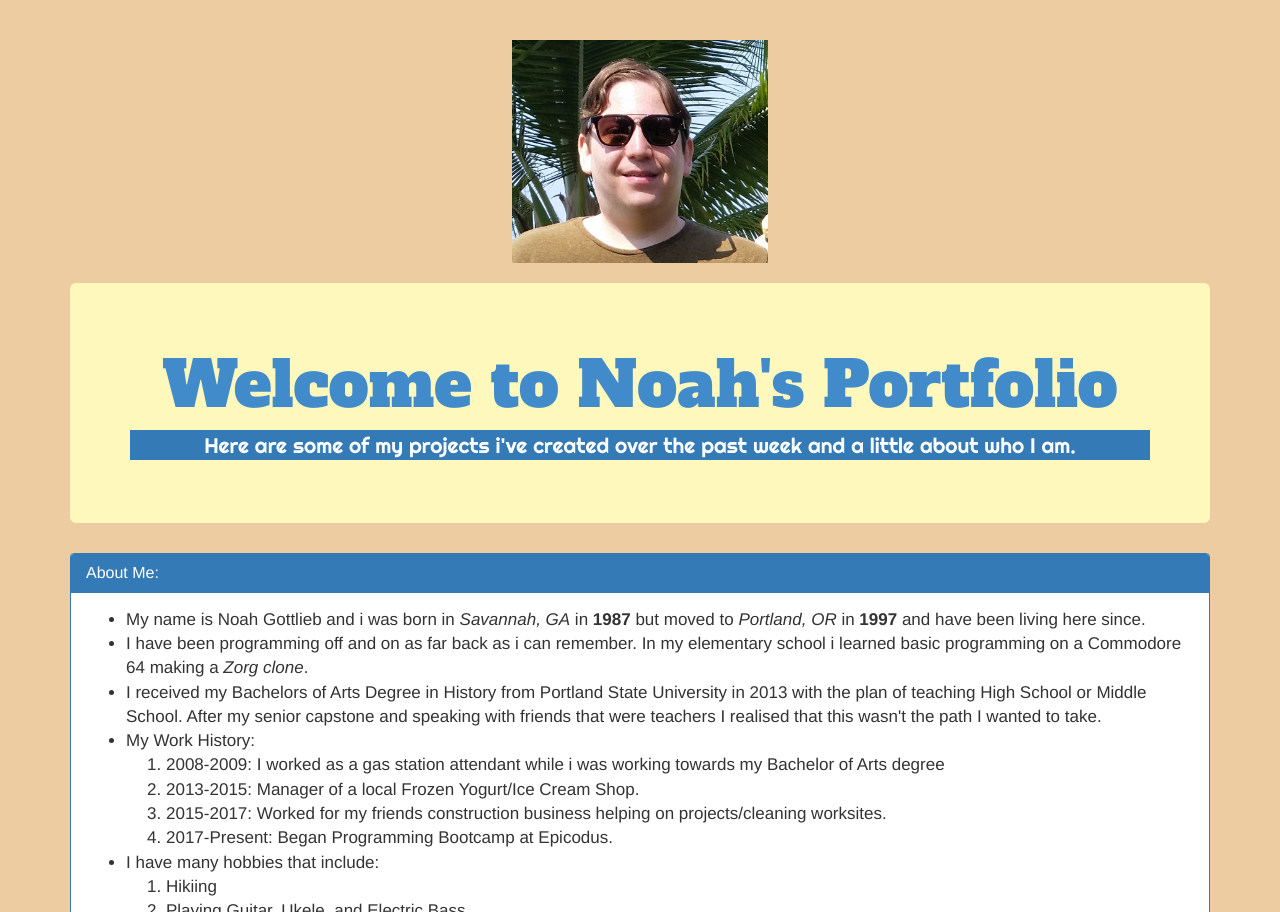
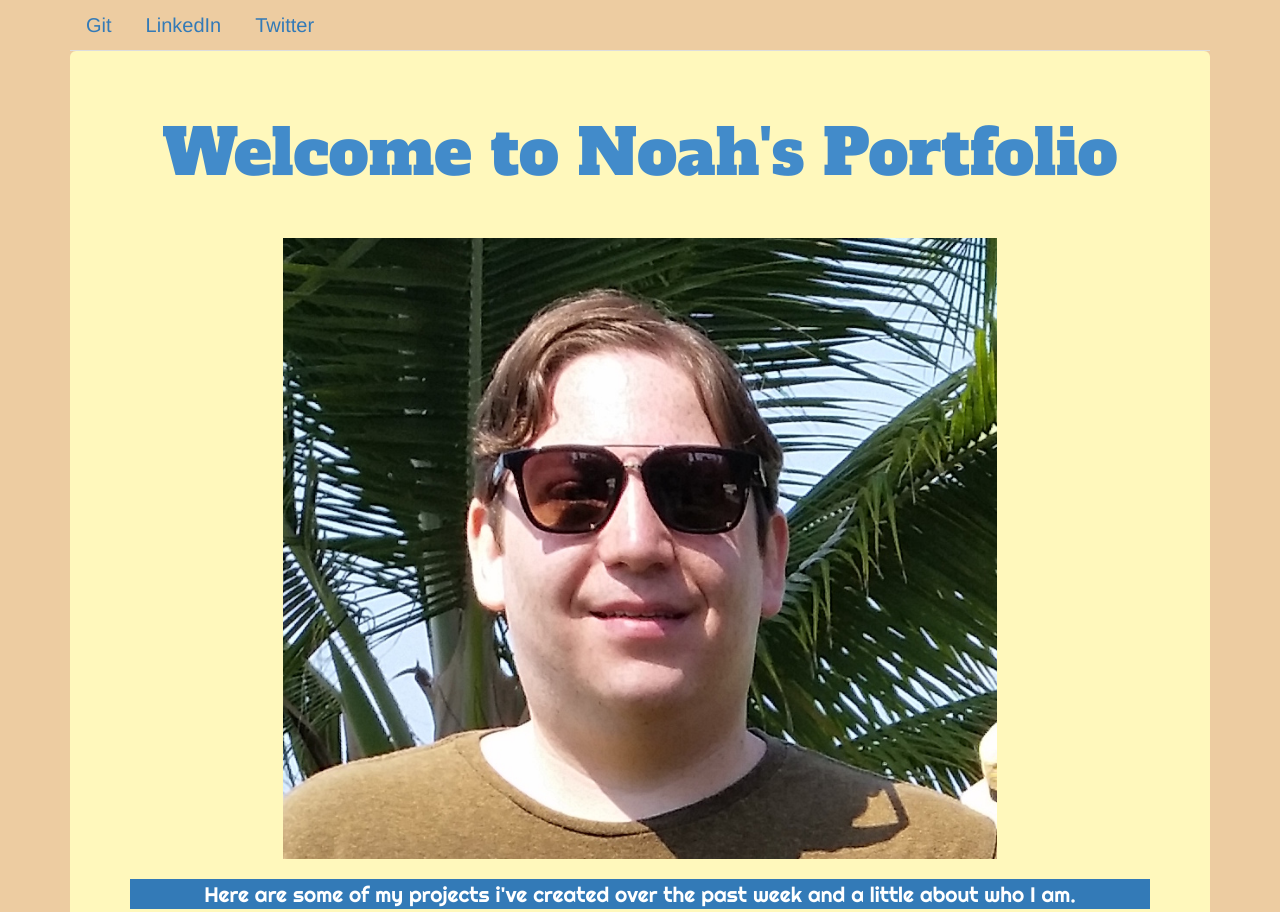
Before and after one commit to ngottlieb87/portfolio, a plain HTML site: page index.html in a window 1280 px wide. Shown: the top 912 px of the page. Drawn offline with Linux system fonts and the light colour scheme.

Commit message:
add nav bar tabs for git, linked in and twitter

```diff
--- a/css/styles.css
+++ b/css/styles.css
@@ -1,3 +1,6 @@
+.nav li{
+  font-size:20px;
+}
 body{
   background-color: #edcca1;
 }
@@ -16,9 +19,10 @@ body{
 }
 .about{
   font-size: 17px;
+  font-family: monospace;
 }
 .noah #noah{
-  width: 20%;
+  width: 70%;
   padding-top: 40px;
   padding-bottom: 20px;
 }
--- a/index.html
+++ b/index.html
@@ -6,14 +6,21 @@
     <link href="css/styles.css" rel="stylesheet" type="text/css">
     <link href="https://fonts.googleapis.com/css?family=Righteous" rel="stylesheet">
     <link href="https://fonts.googleapis.com/css?family=Alfa+Slab+One|Righteous" rel="stylesheet">
+  <div class="container">
+    <ul class="nav nav-tabs">
+      <li role="presentation"><a href="https://github.com/ngottlieb87">Git</a></li>
+      <li role="presentation"><a href="#">LinkedIn</a></li>
+      <li role="presentation"><a href="#">Twitter</a></li>
+    </ul>
+  </div>
   </head>
   <body>
-    <div class="noah">
-      <img id="noah" class="center-block img-rounded"src="images/noah.jpg" alt="picture of noah">
-    </div>
   <div class="container">
     <div class= "jumbotron">
       <h1>Welcome to Noah's Portfolio</h1>
+      <div class="noah">
+        <img id="noah" class= "center-block" src="images/noah.jpg" alt="picture of noah">
+      </div>
       <p class= "bg-primary">
         Here are some of my projects i've created over the past week and a little about who I am.
       </p>
```
Lines whose indentation alone changed are shown as unchanged.
